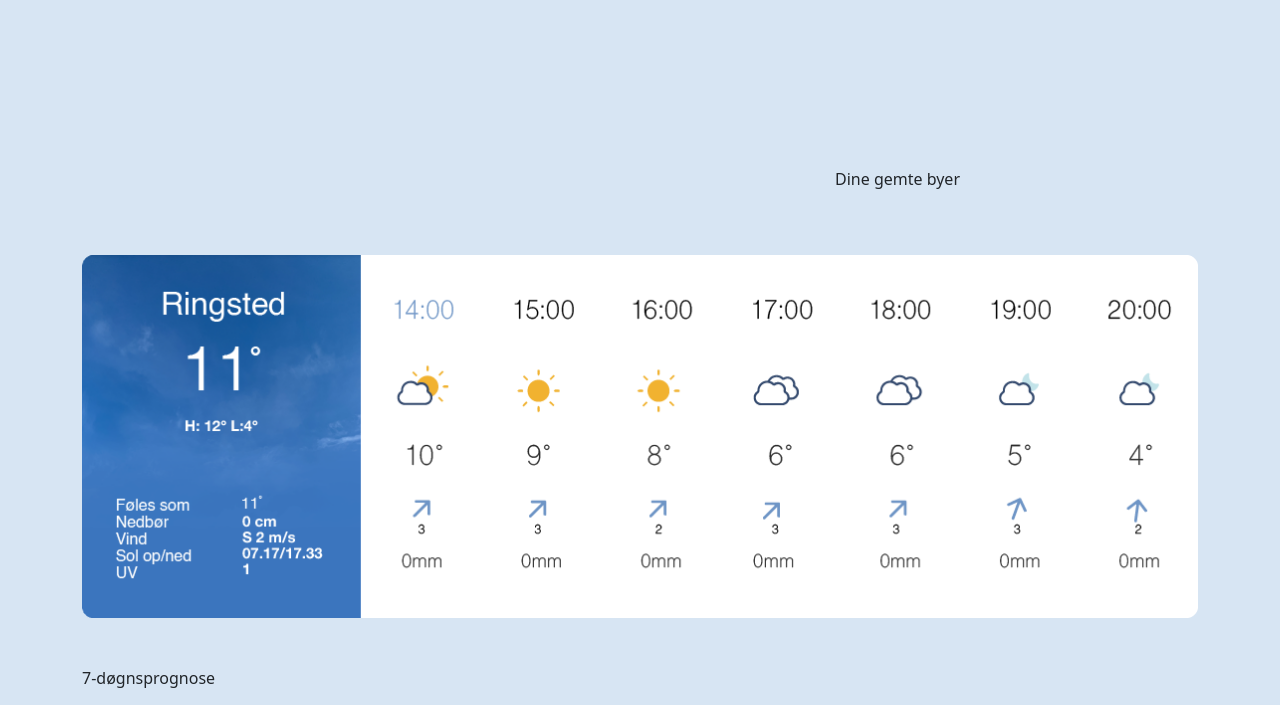
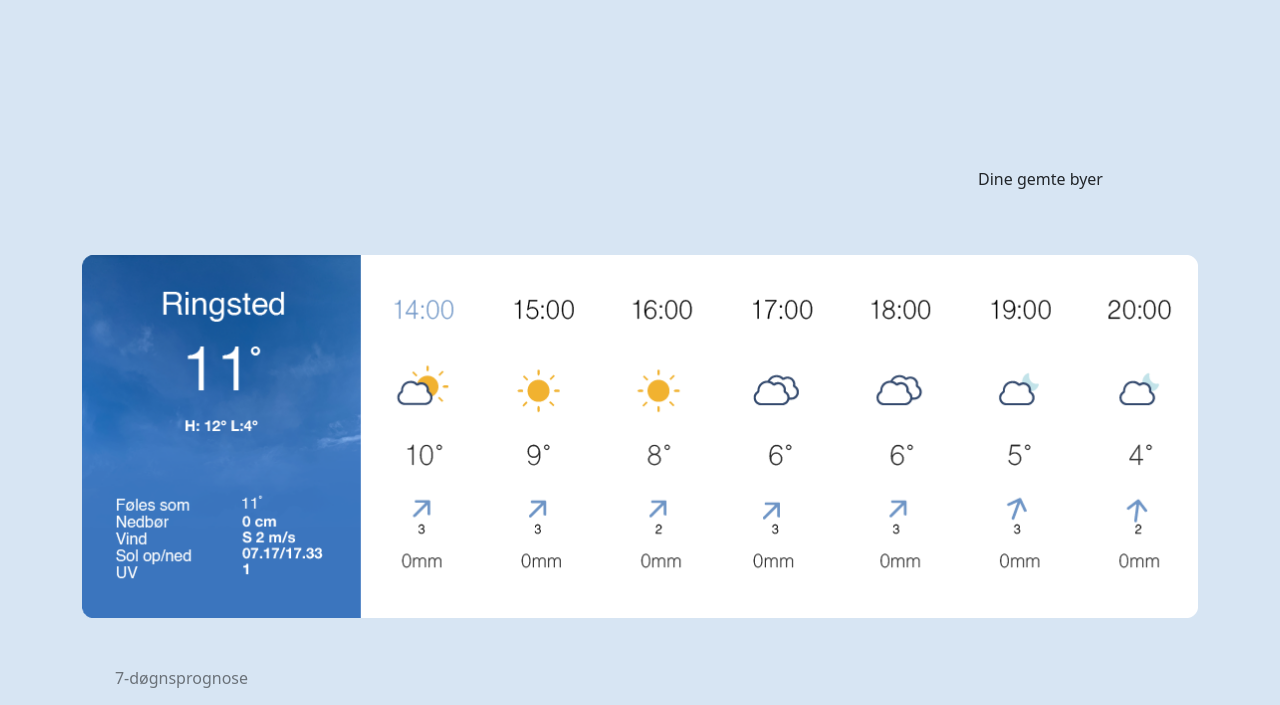
Before and after one commit to rikkenora/tema2.1, a website: page index.html in a window 1280 px wide. Shown: the part 95-800 px from the top of the page. Drawn offline with nearby package versions, Linux system fonts and the light colour scheme.

Commit message:
ændring i tekst

```diff
--- a/index.html
+++ b/index.html
@@ -106,14 +106,20 @@
 		</div><!-- modal -->
 	</div>
 	</div>
-	<p class="text-end w-75">Dine gemte byer</p>
+	<div class="row">
+		<div class="col-9"></div>
+		<p class="text-xl-start col-3">Dine gemte byer</p>
+	</div>
 </nav>
 <div class="container">
 <div class="7doegn d-flex justify-content-center ">
 	<img src="images/aktuel%20web.png" height="auto" class="img-fluid m-5 d-none d-md-block" alt="Responsive image"/>
 </div>
-	<div class="text-lg-start">7-døgnsprognose</div>
-<div class="7doegn d-flex justify-content-center ">
+	<div class="row">
+		<div class="text-xl-end text-black-50 col-2">7-døgnsprognose</div>
+		<div class="col-10"></div>
+	</div>
+<div class="7doegn d-flex justify-content-center">
 	<img src="images/graf.png" height="auto" class="img-fluid m-5 d-none d-md-block" alt="Responsive image"/>
 </div>
 
@@ -149,7 +155,7 @@
 				<div class="card-body">
 					<h5 class="card-title text-white">Send os dit vejrbillede</h5>
 					<p class="card-text text-white">Skal vi vise dit vejrbillede her på siden? Send os dit flotte vejrfoto herunder.</p>
-					<a href="#" class="btn text-white" style="background-color: #B2CAEE">Indsend billede</a>
+					<a href="#" class="btn text-white align-items-center" style="background-color: #B2CAEE">Indsend billede</a>
 				</div>
 			</div>
 		</div>
```
